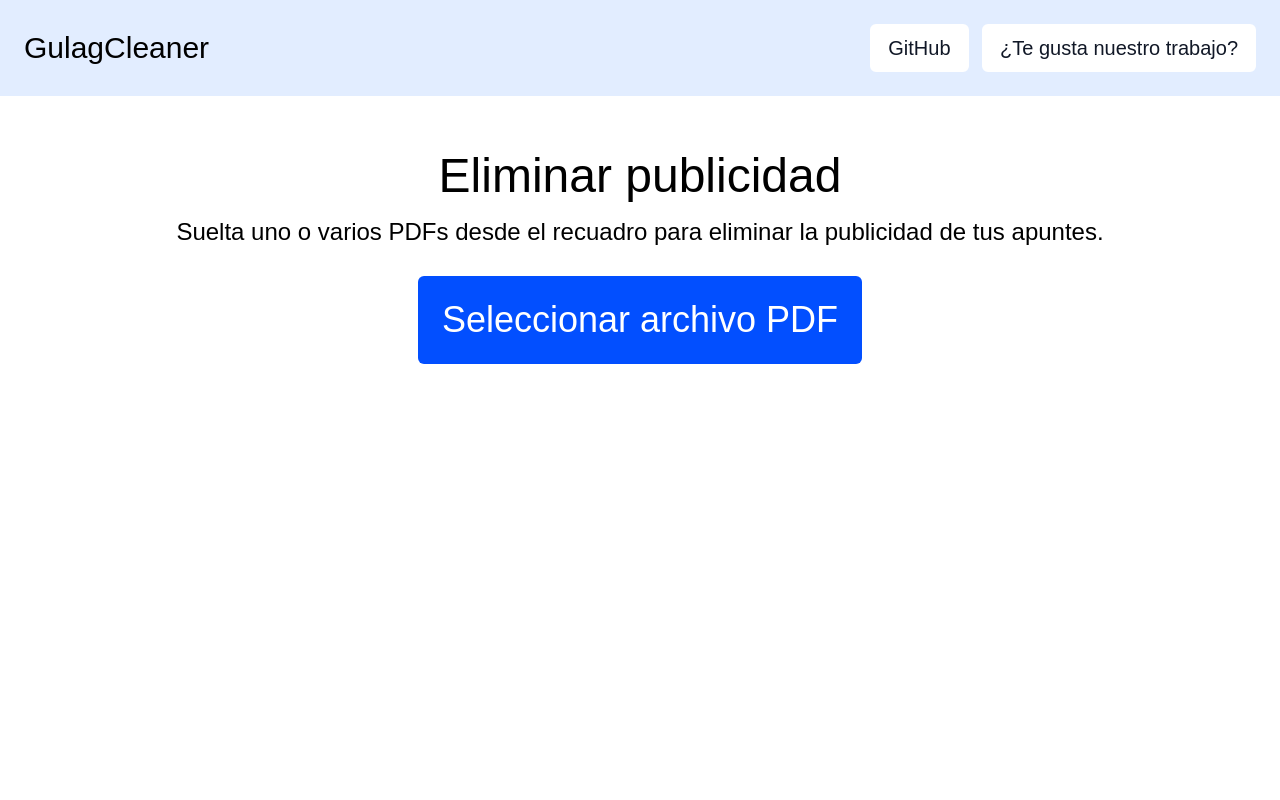
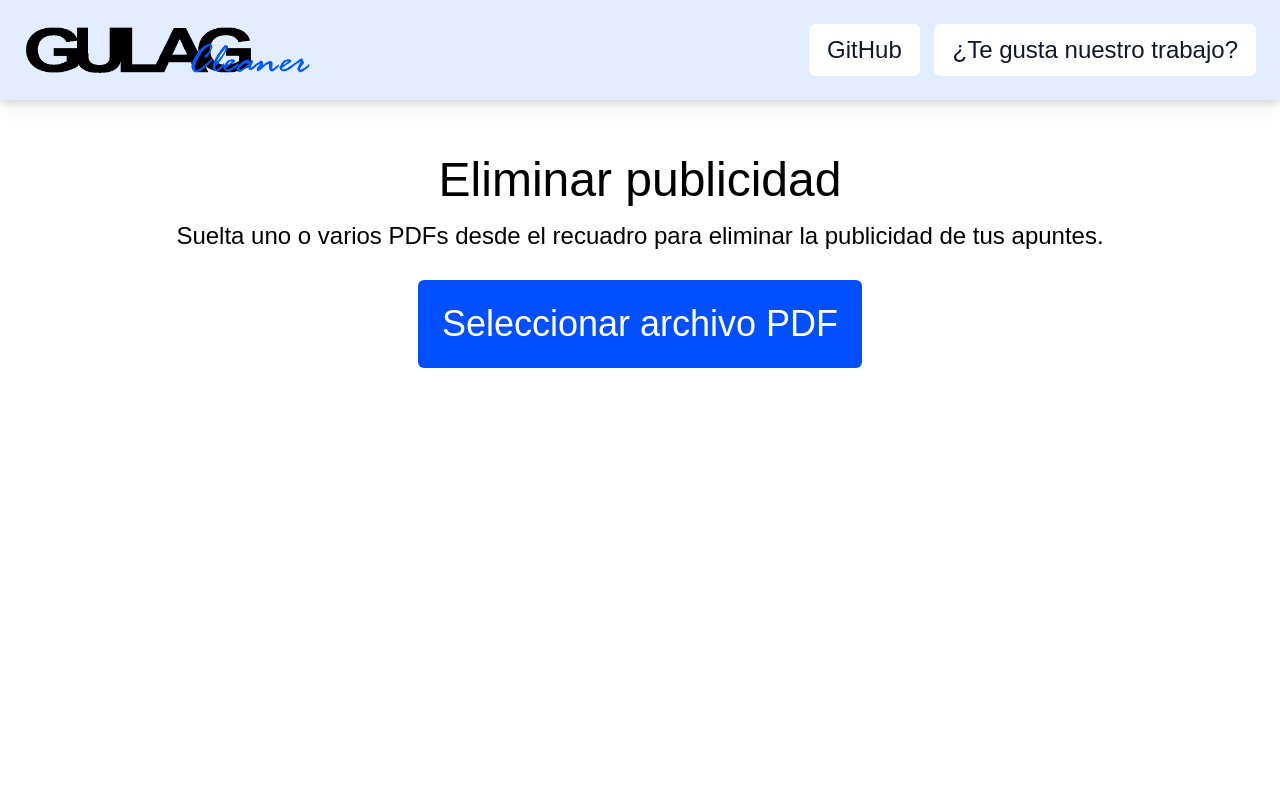
Before and after one commit to Angeloyo/gulagcleaner.com, a website: page index.html in a window 1280 px wide. Shown: the top 800 px of the page. Drawn offline with Linux system fonts and the light colour scheme; a web font is replaced by a local one.

Commit message:
imagen de logo y sombra de navbar

```diff
--- a/index.html
+++ b/index.html
@@ -12,12 +12,16 @@
 </head>
 <body class="flex flex-col min-h-screen" style="font-family: 'Belleza', sans-serif;">
 
-    <header class="bg-gulag-blue-light">
+    <header class="bg-gulag-blue-light drop-shadow-lg">
         <nav class="flex flex-col md:flex-row items-center justify-between p-6 text-black">
           <div>
-            <span class="text-3xl">GulagCleaner</span>
+            <!-- <a href="https://angeloyo.github.io/gulagcleaner.com/"> -->
+            <!-- <a href="https://gulagcleaner.com/"> -->
+            <a href="http://127.0.0.1:5500/">
+                <img class="w-72" src="./img/bannericon2.png" alt="Banner Gulag">
+            </a>
           </div>
-          <div class="mt-4 md:mt-0 text-xl">
+          <div class="mt-4 md:mt-0 text-2xl">
             <a target="_blank" href="https://github.com/YM162/gulagcleaner" class="
                 text-center block md:inline-block mt-4 md:mt-0 mb-2 md:mb-0 mr-2 px-4 py-2 bg-white
                 text-gray-900 rounded-md border-2 border-white border-solid hover:border-sky-500">GitHub</a>
```
Also changed, not shown: dist/output.css, img/bannericon.png (added), img/bannericon2.png (added).
